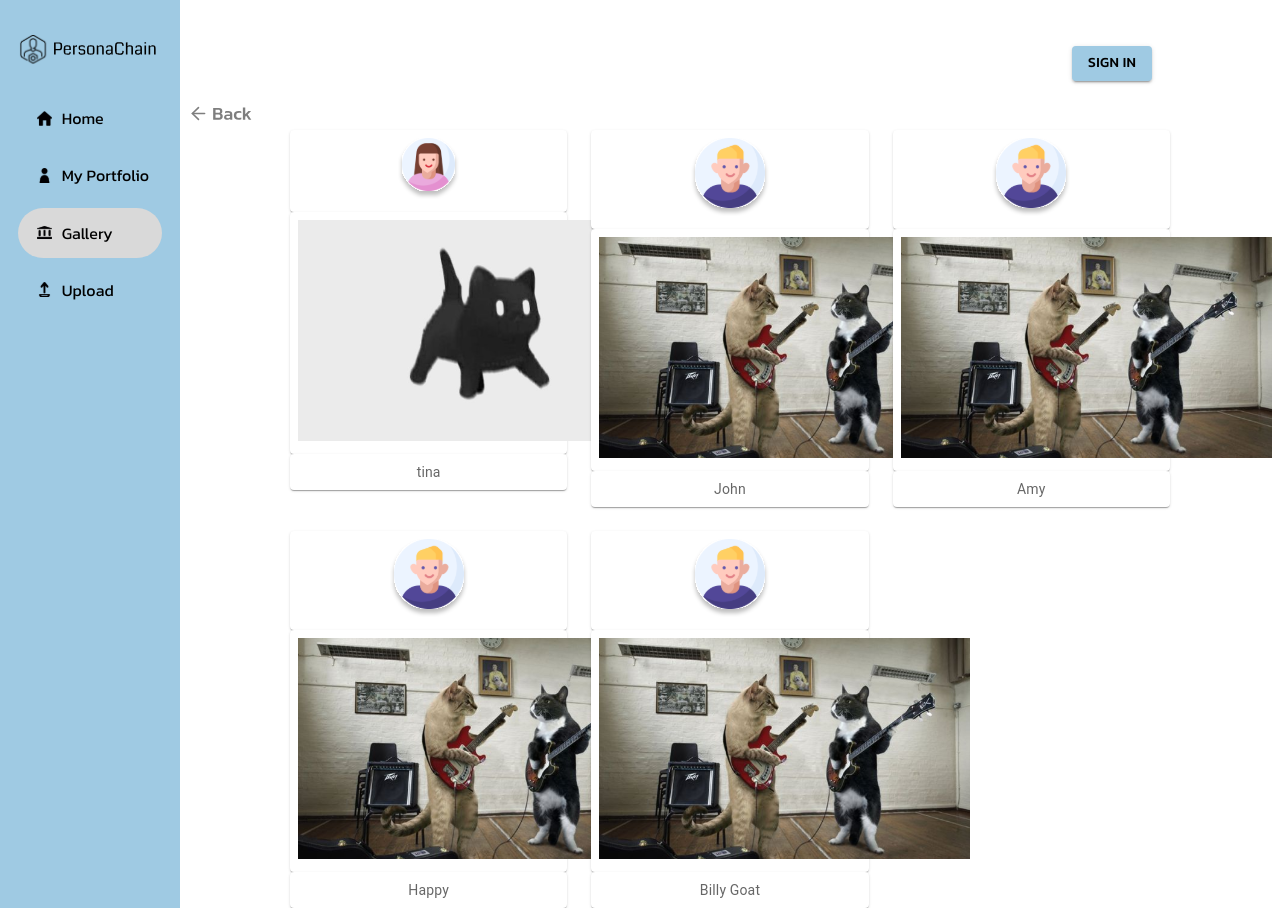
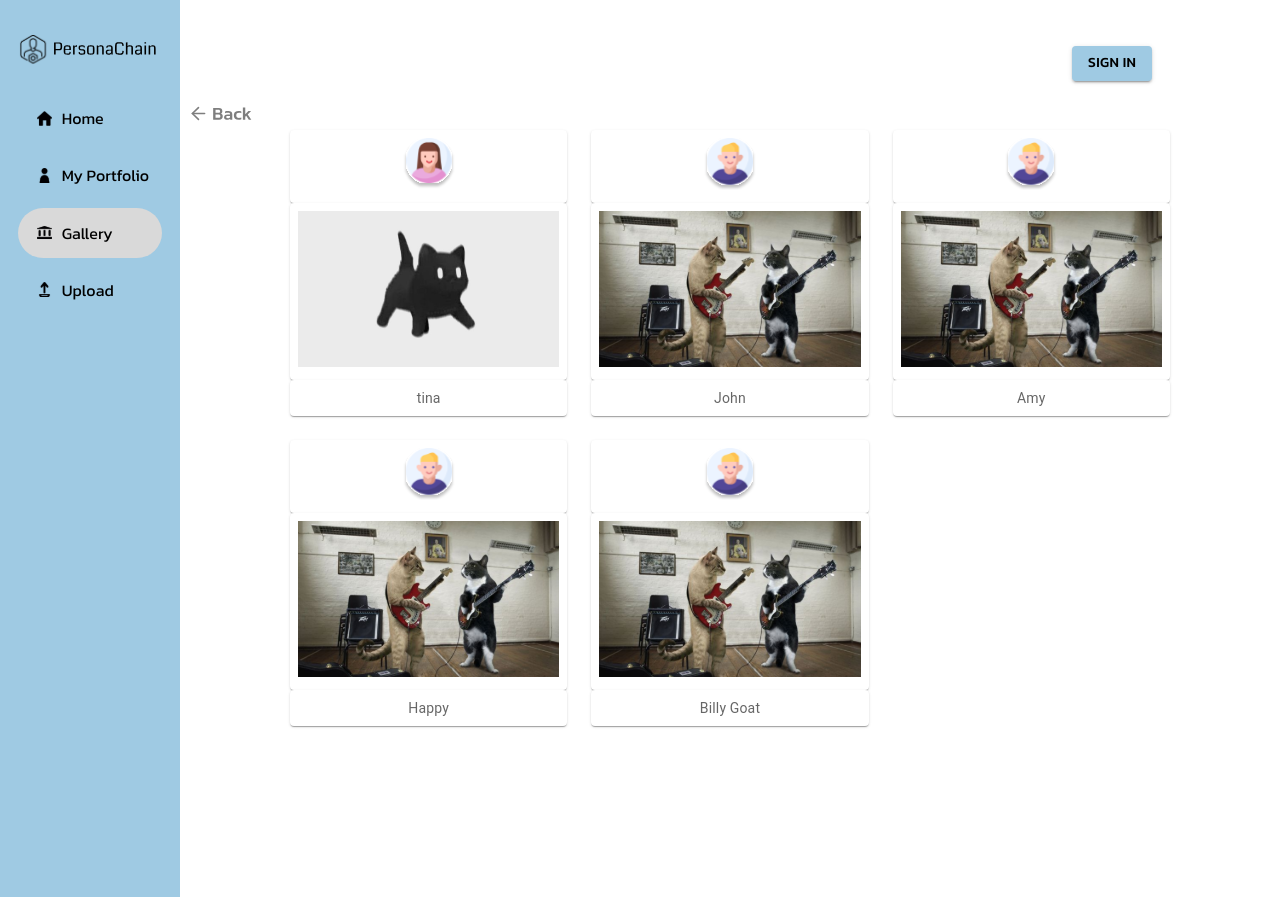
Before and after one commit to TinananaLiu/nftplatform-frontend, a React (Create React App) app: page /gallery in a window 1280 px wide. Built offline with nearby package versions, Linux system fonts and the light colour scheme; what react-swipeable-views-utils would draw is missing.

Commit message:
image rwd

```diff
--- a/src/pages/Gallery.js
+++ b/src/pages/Gallery.js
@@ -11,6 +11,7 @@ import { styled } from '@mui/material/styles'
 import Box from '@mui/material/Box'
 import Paper from '@mui/material/Paper'
 import Grid from '@mui/material/Grid'
+import { Container } from '@mui/material'
 
 const Item = styled(Paper)(({ theme }) => ({
   backgroundColor: theme.palette.mode === 'dark' ? '#1A2027' : '#fff',
@@ -88,12 +89,10 @@ const GalleryPage = () => {
                 navigateTo(`/galleryitem?person=${portfolio.username}`)
               }}>
               <Item>
-                <Box sx={{ height: '20%' }}>
-                  <img src={portfolio.avatar} alt={portfolio.username} />
-                </Box>
+                  <img src={portfolio.avatar} alt={portfolio.username} width='20%' height='auto'/>
               </Item>
               <Item>
-                <img src={portfolio.cover} alt={portfolio.name} />
+                <img src={portfolio.cover} alt={portfolio.name} width='100%' height='auto'/>
               </Item>
               <Item>{portfolio.username}</Item>
             </Grid>
```
